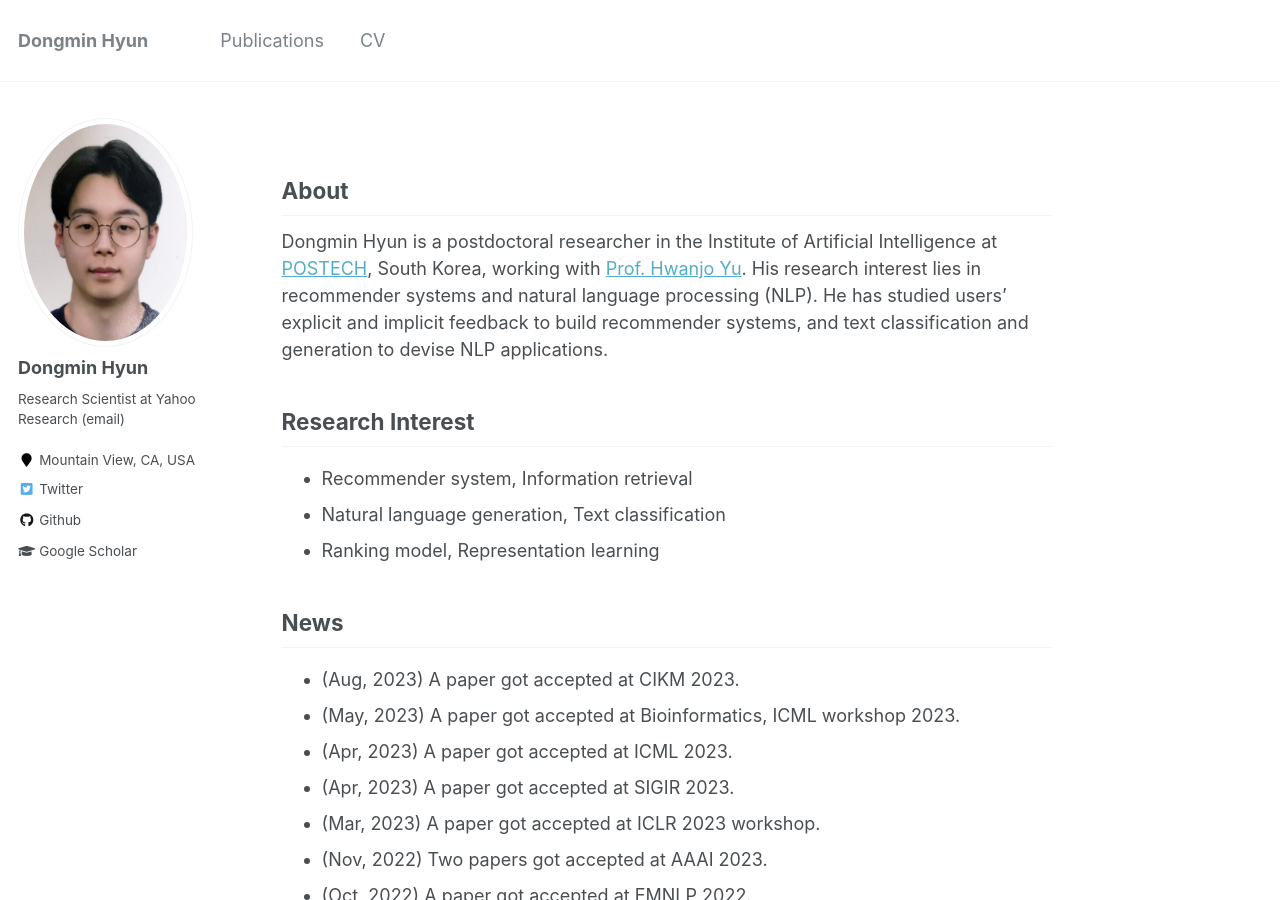
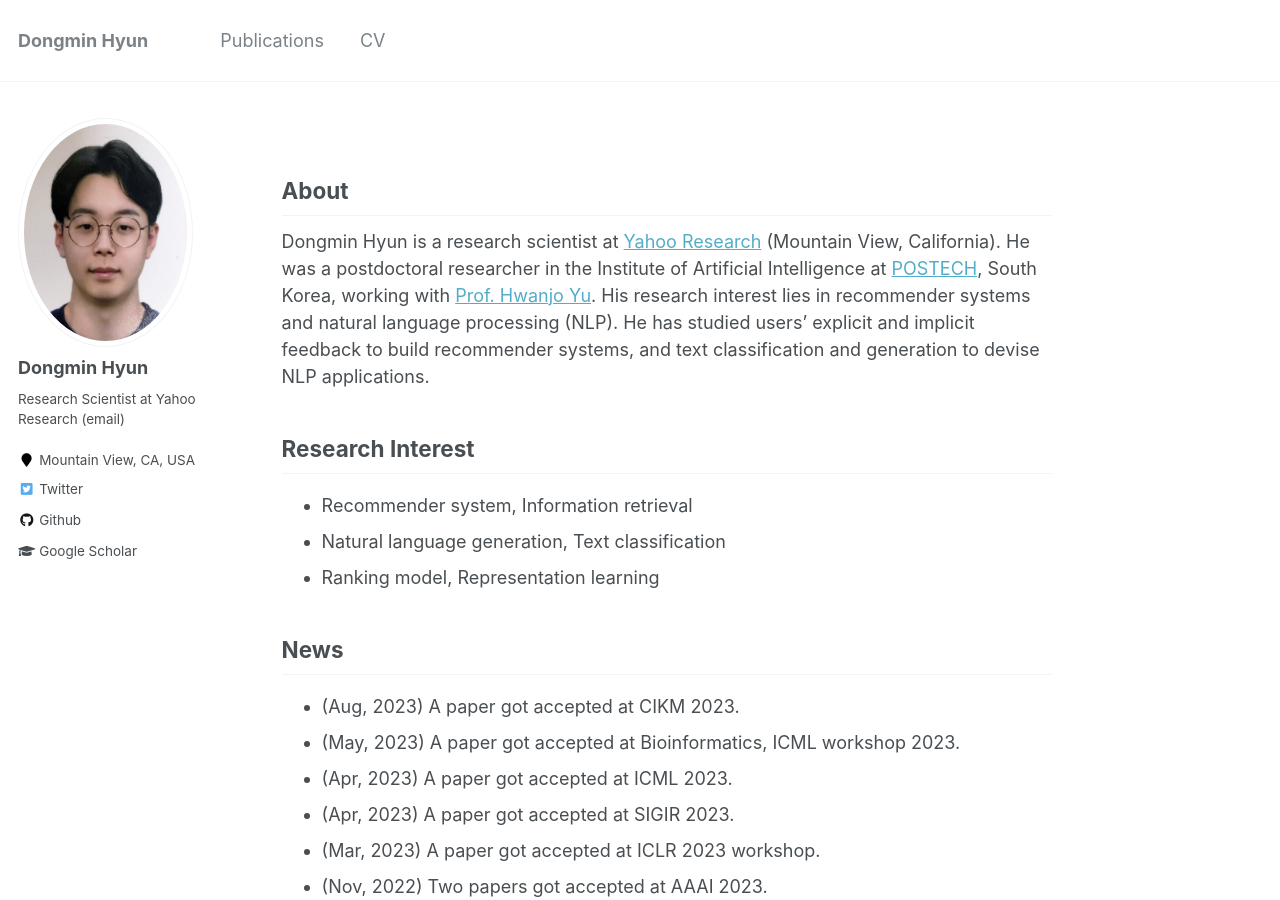
Before and after one commit to dmhyun/dmhyun.github.io, a Jekyll site: the page built from _pages/about.md, in a window 1280 px wide and 900 px high. Built offline with Jekyll 4.4.1, drawn with Linux system fonts in a browser that asks for light colours.

Commit message:
Update about.md
Update new job

```diff
--- a/_pages/about.md
+++ b/_pages/about.md
@@ -9,7 +9,7 @@ redirect_from:
 ---
 About
 -----
-Dongmin Hyun is a postdoctoral researcher in the Institute of Artificial Intelligence at [POSTECH](https://github.com/academicpages/academicpages.github.io), South Korea, working with [Prof. Hwanjo Yu](https://github.com/academicpages/academicpages.github.io). His research interest lies in recommender systems and natural language processing (NLP). He has studied users' explicit and implicit feedback to build recommender systems, and text classification and generation to devise NLP applications.
+Dongmin Hyun is a research scientist at [Yahoo Research](https://research.yahoo.com) (Mountain View, California). He was a postdoctoral researcher in the Institute of Artificial Intelligence at [POSTECH](https://github.com/academicpages/academicpages.github.io), South Korea, working with [Prof. Hwanjo Yu](https://github.com/academicpages/academicpages.github.io). His research interest lies in recommender systems and natural language processing (NLP). He has studied users' explicit and implicit feedback to build recommender systems, and text classification and generation to devise NLP applications.
 
 Research Interest
 -----
```
